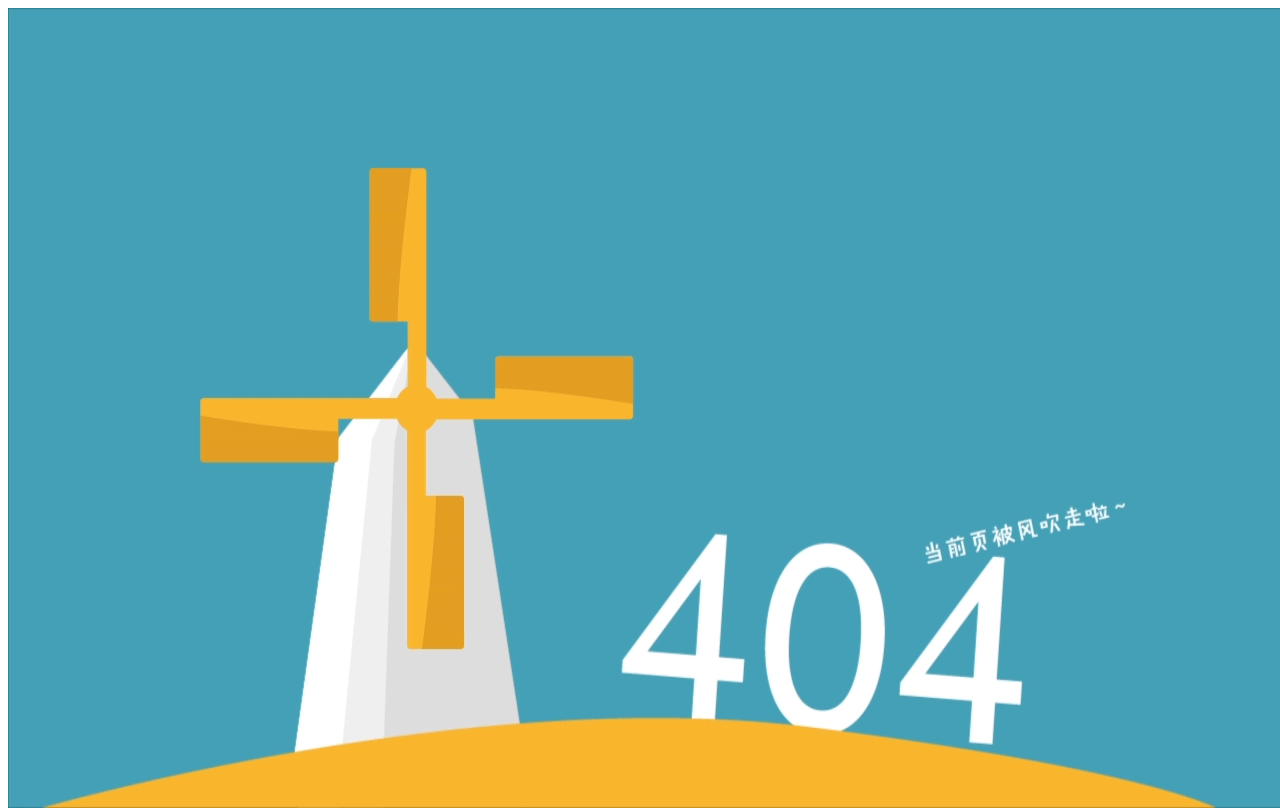
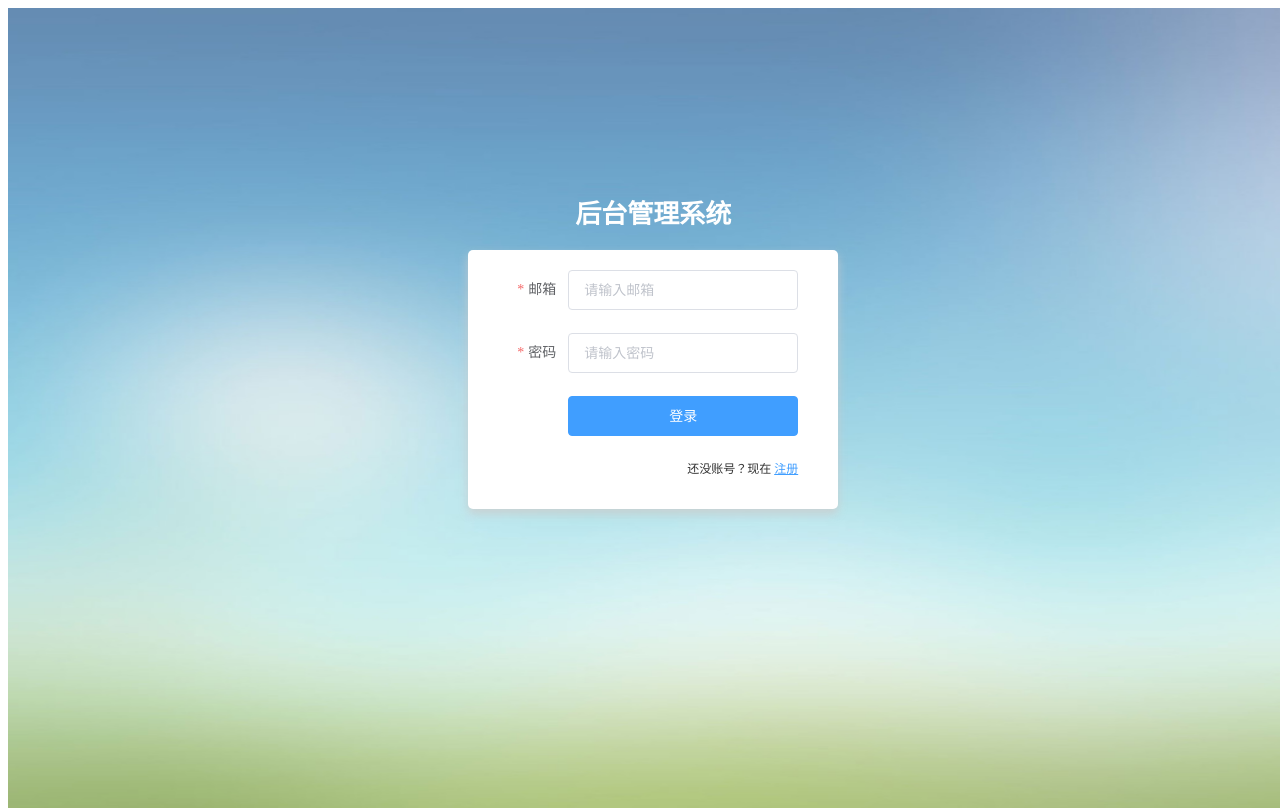
Before and after one commit to JoyNop/node-vue-ele-app, a Vue app in the folder client/: page /login in a window 1280 px wide. Built offline with nearby package versions, Linux system fonts and the light colour scheme.

Commit message:
1.增登录页面 2.完善借口调用和正常登录注册

```diff
--- a/client/src/router.js
+++ b/client/src/router.js
@@ -1,12 +1,14 @@
 import Vue from 'vue'
 import Router from 'vue-router'
-import Index from './views/index'
+import Index from './views/Index'
 import Register from './views/Register';
+import Login from './views/Login';
 import NotFound from './views/404';
+
 
 Vue.use(Router)
 
-export default new Router({
+const router = new Router({
     mode: 'history',
     base: process.env.BASE_URL,
     routes: [
@@ -20,6 +22,11 @@
             component: Index
         },
         {
+            path: '/login',
+            name: 'login',
+            component: Login
+        },
+        {
             path: '/register',
             name: 'register',
             component: Register
@@ -30,4 +37,10 @@
             component: NotFound
         }
     ]
-})
+});
+
+//路由守卫
+
+//router.beforeEach((to,from,))
+
+export default router
--- /dev/null
+++ b/client/src/views/Login.vue
@@ -0,0 +1,134 @@
+<template>
+    <div class="login">
+        <section class="form_container">
+            <div class="manage_tip">
+                <span class="title">后台管理系统</span>
+            </div>
+            <el-form :model="loginUser" :rules="rules" class="loginForm" ref="loginForm" label-width="80px">
+                <el-form-item label="邮箱" prop="email">
+                    <el-input v-model="loginUser.email" placeholder="请输入邮箱"></el-input>
+                </el-form-item>
+                <el-form-item label="密码" prop="password">
+                    <el-input type="password" v-model="loginUser.password " placeholder="请输入密码"></el-input>
+                </el-form-item>
+                <el-form-item>
+                    <el-button type="primary" class="submit_btn" @click="submitForm('loginForm')">登录</el-button>
+                </el-form-item>
+                <div class="tiparea">
+                    <p>还没账号？现在
+                        <router-link to="/register">注册</router-link>
+                    </p>
+                </div>
+            </el-form>
+        </section>
+    </div>
+</template>
+
+<script>
+    export default {
+        name: "login",
+        components: {},
+        data() {
+            return {
+                loginUser: {
+                    email: "",
+                    password: ""
+                },
+                rules: {
+                    email: [
+                        {
+                            required: true,
+                            message: "邮箱不能为空",
+                            trigger: "blur"
+                        }
+                    ],
+                    password: [
+                        {
+                            required: true,
+                            message: "密码不能为空",
+                            trigger: "blur"
+                        },
+                        {
+                            min: 6,
+                            max: 30,
+                            message: "长度在6-30之间",
+                            trigger: "blur"
+                        }
+                    ]
+                }
+            };
+        },
+        methods: {
+            submitForm(formName) {
+                this.$refs[formName].validate(valid => {
+                    if (valid) {
+                        this.$axios
+                            .post("/api/users/login", this.loginUser)
+                            .then(res => {
+                                // console.log(res)
+                                //token
+                                const {token} = res.data;
+                                //存储到ls
+                                localStorage.setItem('eleToken', token);
+                                this.$router.push("/index");
+                            });
+
+                    } else {
+                        console.log("error submit!!");
+                        return false;
+                    }
+                });
+            }
+        }
+    };
+</script>
+
+<style scoped>
+    .login {
+        position: relative;
+        width: 100%;
+        height: 100%;
+        background: url(../assets/bg.jpg) no-repeat center center;
+        background-size: 100% 100%;
+    }
+
+    .form_container {
+        width: 370px;
+        height: 210px;
+        position: absolute;
+        top: 20%;
+        left: 34%;
+        padding: 25px;
+        border-radius: 5px;
+        text-align: center;
+    }
+
+    .form_container .manage_tip .title {
+        font-family: "Microsoft YaHei";
+        font-weight: bold;
+        font-size: 26px;
+        color: #fff;
+    }
+
+    .loginForm {
+        margin-top: 20px;
+        background-color: #fff;
+        padding: 20px 40px 20px 20px;
+        border-radius: 5px;
+        box-shadow: 0px 5px 10px #cccc;
+    }
+
+    .submit_btn {
+        width: 100%;
+    }
+
+    .tiparea {
+        text-align: right;
+        font-size: 12px;
+        color: #333;
+    }
+
+    .tiparea p a {
+        color: #409eff;
+    }
+</style>
```
Also changed, not shown: client/src/views/Index.vue (added).
